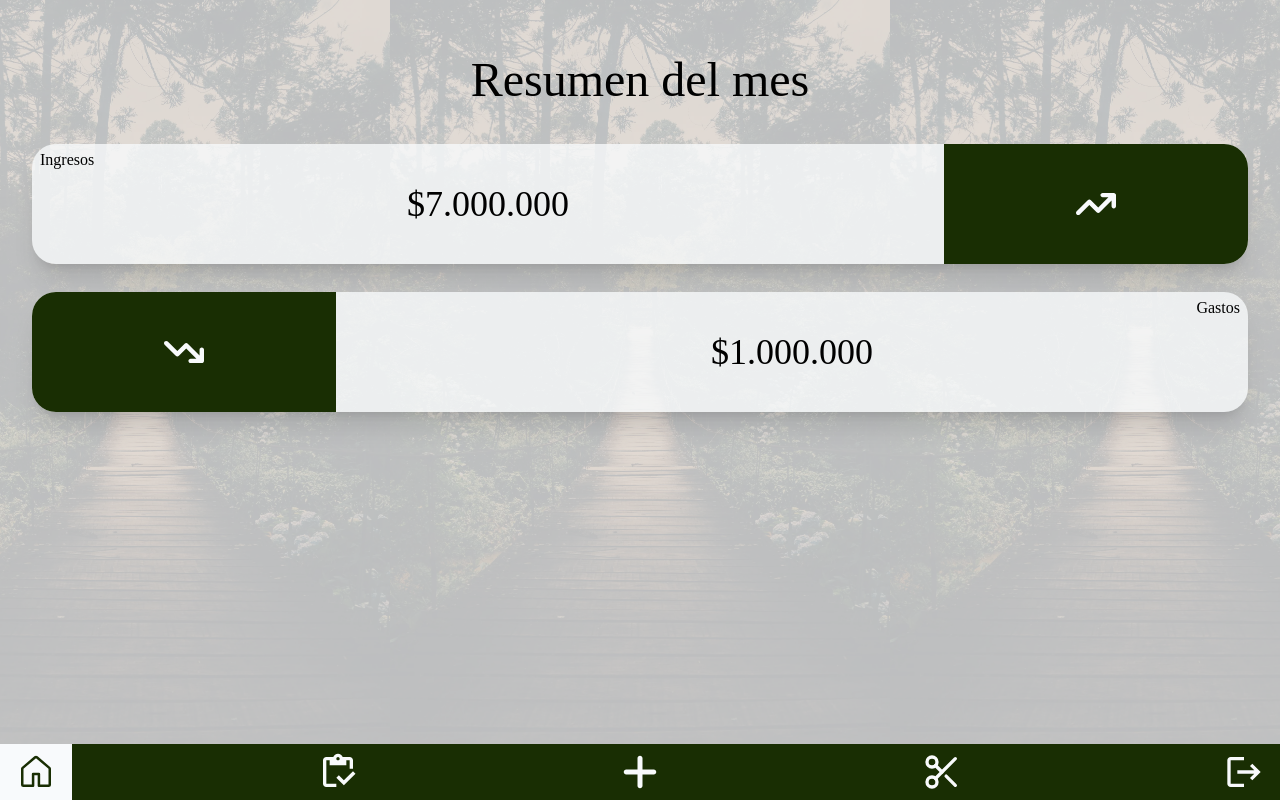
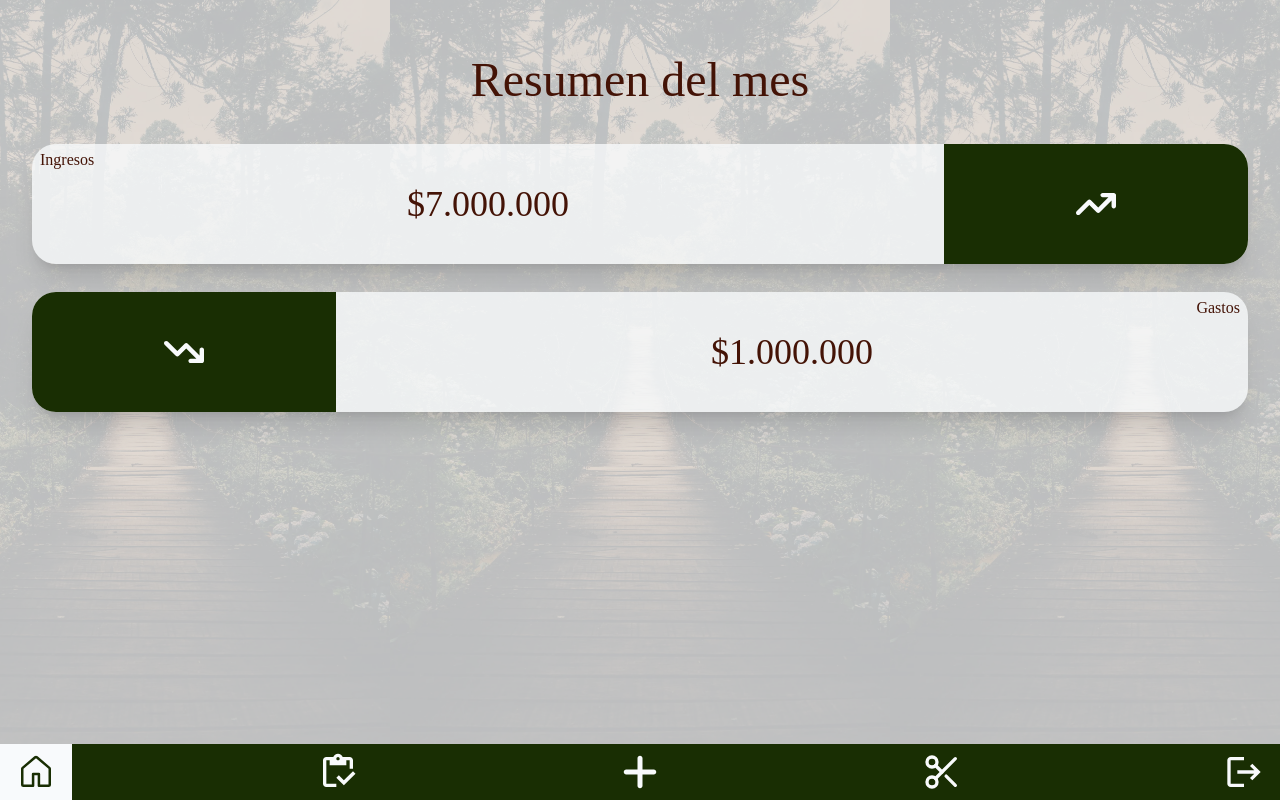
Before and after one commit to La-Galeria/la-galeria-app, a Next.js app: page / in a window 1280 px wide. Built offline with nearby package versions, Linux system fonts and the light colour scheme.

Commit message:
refactor: place default text orange color within layout file

```diff
--- a/src/app/layout.tsx
+++ b/src/app/layout.tsx
@@ -8,7 +8,7 @@ export default function RootLayout({
 }) {
   return (
     <html>
-      <body className="absolute h-full w-full">
+      <body className="absolute h-full w-full text-orange-950">
         {children}
       </body>
     </html>
```
